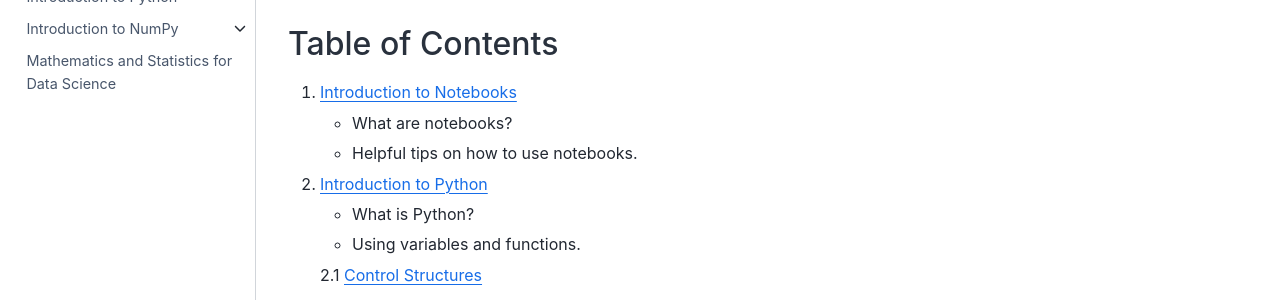
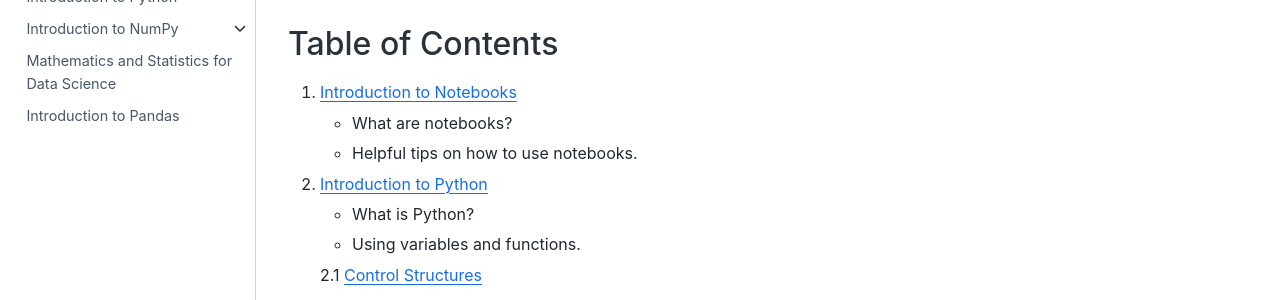
Before and after one commit to SomersetNHSFoundationTrust/DataScienceCourse, a Jupyter Book: the page built from README.md, in a window 1280 px wide. Shown: the part 285-585 px from the top of the page. Built offline with Jupyter Book 1.0.4 settings and Sphinx 7.4.7 and the Sphinx Book theme 1.1.4, drawn with Linux system fonts in a browser that asks for light colours.

Commit message:
Introducing pandas (#11)
* Removed tabs

* Adding introduction to pandas

* Adding file to _toc

```diff
--- a/_toc.yml
+++ b/_toc.yml
@@ -13,3 +13,4 @@ chapters:
     sections:
       - file: Content/Advanced_NumPy
   - file: Content/Mathematics_for_Data_Science
+  - file: Content/Introduction_to_Pandas
```
Also changed, not shown: Content/Introduction_to_Pandas.ipynb (added).
